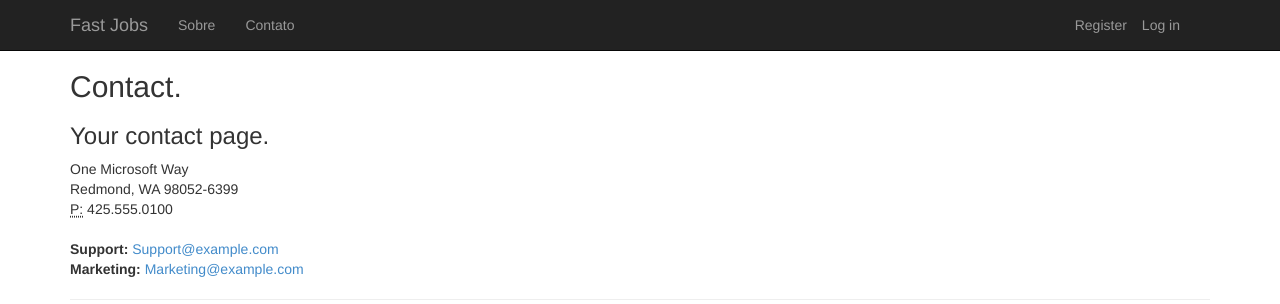
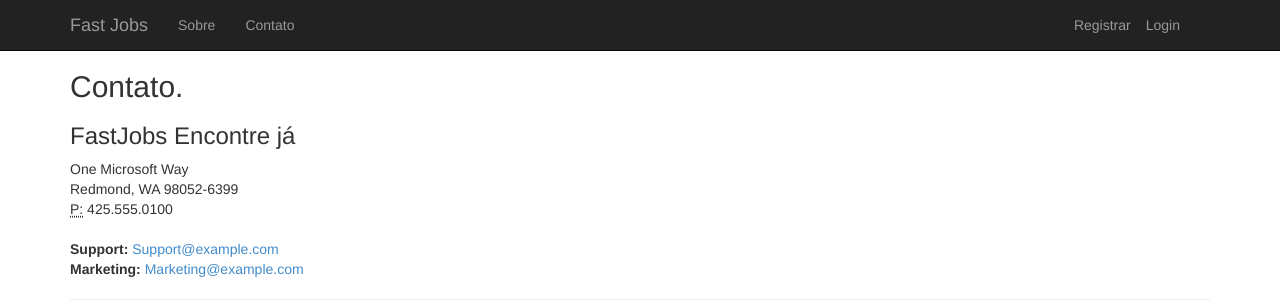
Before and after one commit to josuelopes512/DjangoWebProject1, a Django app: page /contact/ in a window 1280 px wide. Shown: the top 304 px of the page. Run offline with Django 3.2, Linux system fonts and the light colour scheme; some libraries are stand-ins or nearby versions.

Commit message:
refact to portuguese

```diff
--- a/app/templates/app/about.html
+++ b/app/templates/app/about.html
@@ -5,6 +5,6 @@
 <h2>{{ title }}.</h2>
 <h3>{{ message }}</h3>
 
-<p>Use this area to provide additional information.</p>
+<p></p>
 
 {% endblock %}
--- a/app/templates/app/contact.html
+++ b/app/templates/app/contact.html
@@ -13,8 +13,8 @@
 </address>
 
 <address>
-    <strong>Support:</strong>   <a href="mailto:Support@example.com">Support@example.com</a><br />
-    <strong>Marketing:</strong> <a href="mailto:Marketing@example.com">Marketing@example.com</a>
+    <strong>Support:</strong>   <a href="mailto:Support@fastjobs">Support@example.com</a><br />
+    <strong>Marketing:</strong> <a href="mailto:Marketing@fastjobs">Marketing@example.com</a>
 </address>
 
 {% endblock %}
--- a/app/templates/app/loginpartial.html
+++ b/app/templates/app/loginpartial.html
@@ -12,11 +12,11 @@
 
 {% else %}
 <ul class="nav navbar-nav navbar-right">
-    <li><a href="{% url 'account_login' %}">Log in</a></li>
+    <li><a href="{% url 'account_login' %}">Login</a></li>
     {% comment %} <!-- <li><a href="{% url 'login' %}">Log in</a></li> --> {% endcomment %}
 </ul>
 <ul class="nav navbar-nav navbar-right">
-    <li><a href="{% url 'account_signup' %}">Register</a></li>
+    <li><a href="{% url 'account_signup' %}">Registrar</a></li>
     {% comment %} <!-- <li><a href="{% url 'register' %}">Register</a></li> --> {% endcomment %}
 </ul>
 
--- a/app/templates/app/register.html
+++ b/app/templates/app/register.html
@@ -11,9 +11,9 @@
             <form method="post" class="form-horizontal">
                 {% csrf_token %}
                 {{ register_form|crispy }}
-                <h4>Register</h4>
+                <h4>Registrar</h4>
 
-                <button class="btn btn-primary" type="submit">Register</button>
+                <button class="btn btn-primary" type="submit">Registrar</button>
                 {% if form.errors %}
                 <p class="validation-summary-errors">Please enter a correct user name and password.</p>
                 {% endif %}
--- a/app/views.py
+++ b/app/views.py
@@ -23,7 +23,7 @@ def home(request):
         request,
         'app/index.html',
         {
-            'title':'Home Page',
+            'title':'Pagina Inicial',
             'year':datetime.now().year,
         }
     )
@@ -35,8 +35,8 @@ def contact(request):
         request,
         'app/contact.html',
         {
-            'title':'Contact',
-            'message':'Your contact page.',
+            'title':'Contato',
+            'message':'FastJobs Encontre já',
             'year':datetime.now().year,
         }
     )
@@ -48,8 +48,8 @@ def about(request):
         request,
         'app/about.html',
         {
-            'title':'About',
-            'message':'Your application description page.',
+            'title':'Sobre',
+            'message':'No Fast Jobs você pode pesquisar milhões de vagas e decidir a trajetória da sua carreira.Temos ferramentas de busca, currículos e etc..',
             'year':datetime.now().year,
         }
     )
@@ -61,7 +61,10 @@ def vagas(request):
     return render(
         request,
         'app/vagas.html',
-        {'vagas': vagas}
+        {
+            'title':'Vagas Disponiveis',
+            'vagas': vagas
+        }
     )
 
 def curriculo(request):
@@ -69,7 +72,10 @@ def curriculo(request):
     return render(
         request,
         "app/curriculo.html",
-        {'form': form}
+        {
+            'title':'Cadastro Curriculo',
+            'form': form
+        }
     )
 
 def register_request(request):
@@ -86,6 +92,7 @@ def register_request(request):
         request,
         "app/register.html",
         {
+            "title": "Registrar",
             "register_form":form
         }
     )
```
